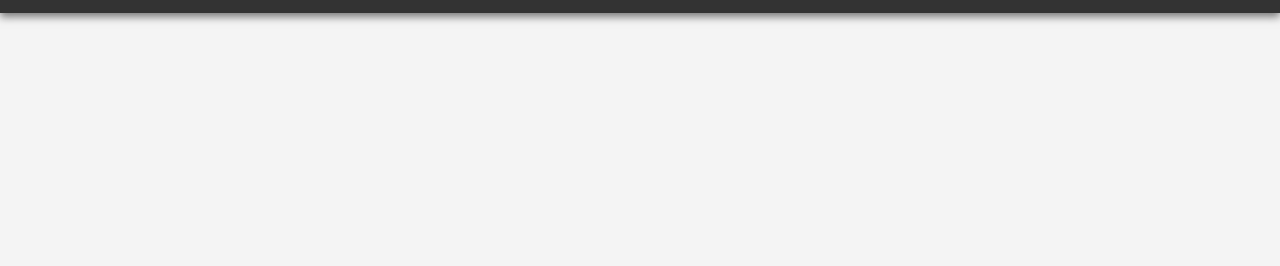
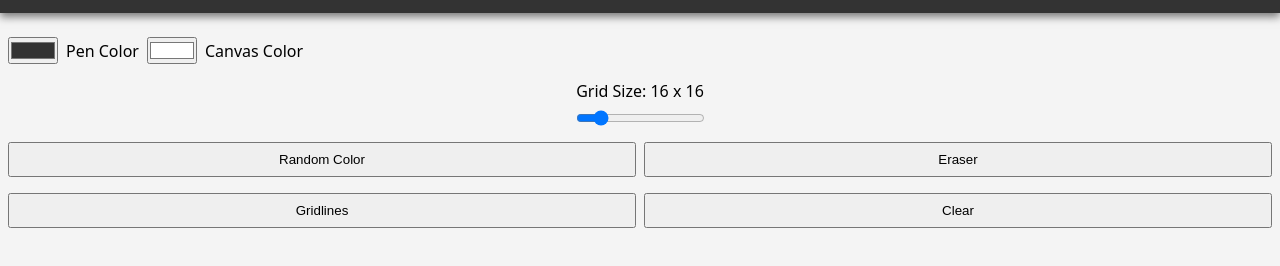
Before and after one commit to karolistech/pixel-paint, a website built with Vite: page index.html in a window 1280 px wide. Shown: the part 62-328 px from the top of the page. Built offline with nearby package versions, Linux system fonts and the light colour scheme.

Commit message:
feat: add canvas control panel

```diff
--- a/index.html
+++ b/index.html
@@ -12,5 +12,36 @@
     <header class="header">
       <h1 class="header__title">Pixel Paint</h1>
     </header>
+
+    <main class="main">
+      <div class="controls">
+        <div class="controls__group">
+          <div class="controls__group--color">
+            <input type="color" id="pen-color" class="controls__input--color" value="#333333">
+            <label for="pen-color">Pen Color</label>
+          </div>
+
+          <div class="controls__group--color">
+            <input type="color" id="canvas-color" class="controls__input--color" value="#ffffff">
+            <label for="canvas-color">Canvas Color</label>
+          </div>
+        </div>
+
+        <div class="controls__group controls__group--grid-size">
+          <label for="grid-size">Grid Size: 16 x 16</label>
+          <input type="range" id="grid-size" class="controls__input--grid-size" min="1" max="100" value="16">
+        </div>
+
+        <div class="controls__group">
+          <button class="controls__btn controls__btn--random-color">Random Color</button>
+          <button class="controls__btn controls__btn--eraser">Eraser</button>
+        </div>
+
+        <div class="controls__group">
+          <button class="controls__btn controls__btn--gridlines">Gridlines</button>
+          <button class="controls__btn controls__btn--clear">Clear</button>
+        </div>
+      </div>
+    </main>
   </body>
 </html>
--- a/src/style.css
+++ b/src/style.css
@@ -19,3 +19,34 @@ body {
   text-align: center;
   color: #fff;
 }
+
+.main {
+  padding: 1.5rem 0.5rem;
+}
+
+.controls {
+  display: flex;
+  flex-direction: column;
+  gap: 1rem;
+}
+
+.controls__group {
+  display: flex;
+  gap: 0.5rem;
+}
+
+.controls__group--color {
+  display: flex;
+  align-items: center;
+  gap: 0.5rem;
+}
+
+.controls__group--grid-size {
+  flex-direction: column;
+  align-items: center;
+}
+
+.controls__btn {
+  flex: 1;
+  padding-block: 0.5rem;
+}
```
